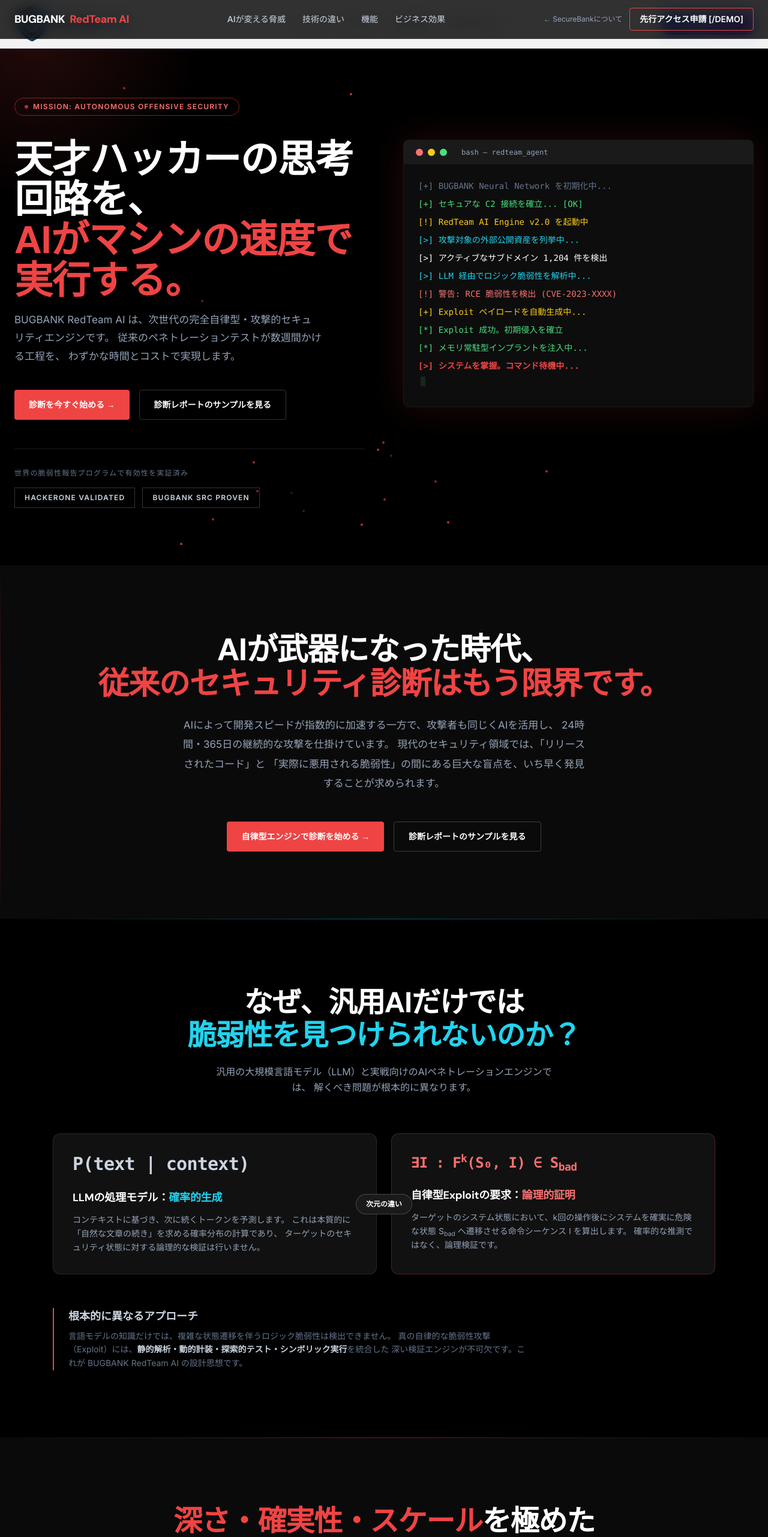
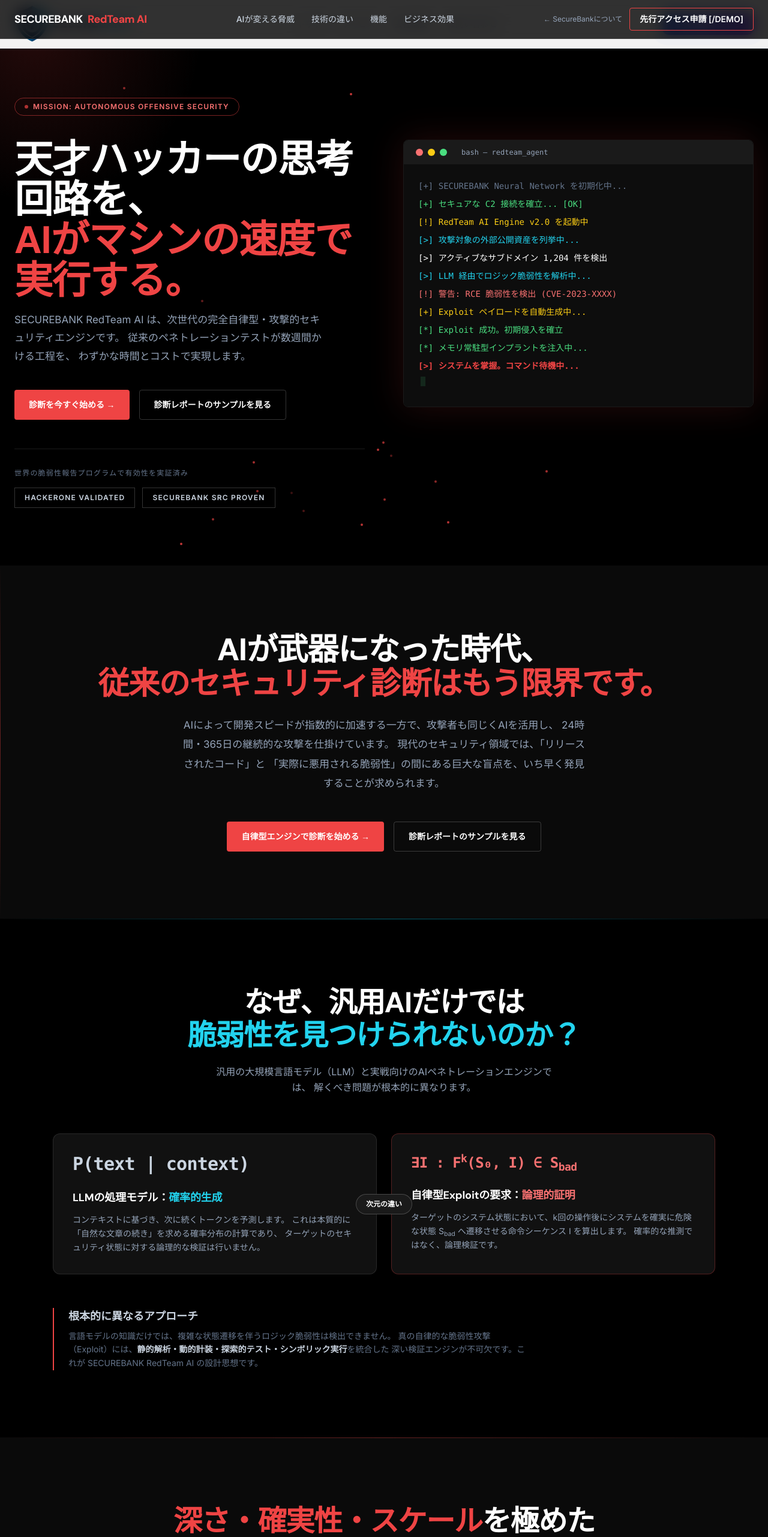
Before and after one commit to gokonishi/securebank-site, a Next.js app: page /ai-hacker in a window 1280 px wide. Shown: the top 2563 px of the page at 60% size. Built offline with nearby package versions, Linux system fonts and the light colour scheme.

Commit message:
fix: BUGBANK → SECUREBANK に名称変更

```diff
--- a/src/app/ai-hacker/layout.tsx
+++ b/src/app/ai-hacker/layout.tsx
@@ -2,7 +2,7 @@
 import Script from "next/script";
 
 export const metadata: Metadata = {
-  title: "BUGBANK RedTeam AI | 自律型ペネトレーションテストエンジン",
+  title: "SECUREBANK RedTeam AI | 自律型ペネトレーションテストエンジン",
   description:
     "天才ハッカーの思考回路をAIがマシンの速度で実行。従来のペネトレーションテストが数週間かける工程を、わずかな時間とコストで実現する自律型セキュリティエンジン。",
 };
--- a/src/components/lp/LpCta.tsx
+++ b/src/components/lp/LpCta.tsx
@@ -44,7 +44,7 @@
           <p className="mt-6 text-xs text-slate-600">
             Powered by{" "}
             <a href="/" className="text-slate-500 hover:text-slate-300 transition-colors">
-              BUGBANK / SecureBank
+              SECUREBANK
             </a>
           </p>
         </motion.div>
--- a/src/components/lp/LpDifferentiation.tsx
+++ b/src/components/lp/LpDifferentiation.tsx
@@ -89,7 +89,7 @@
             言語モデルの知識だけでは、複雑な状態遷移を伴うロジック脆弱性は検出できません。
             真の自律的な脆弱性攻撃（Exploit）には、
             <strong className="text-slate-300">静的解析・動的計装・探索的テスト・シンボリック実行</strong>を統合した
-            深い検証エンジンが不可欠です。これが BUGBANK RedTeam AI の設計思想です。
+            深い検証エンジンが不可欠です。これが SECUREBANK RedTeam AI の設計思想です。
           </p>
         </motion.div>
       </div>
--- a/src/components/lp/LpHeader.tsx
+++ b/src/components/lp/LpHeader.tsx
@@ -19,7 +19,7 @@
         {/* Logo */}
         <Link href="/ai-hacker" className="flex items-center gap-2">
           <span className="font-display font-extrabold text-lg tracking-tight text-white">
-            BUGBANK{" "}
+            SECUREBANK{" "}
           </span>
           <span className="font-display font-extrabold text-lg tracking-tight text-red-500">
             RedTeam AI
--- a/src/components/lp/LpHero.tsx
+++ b/src/components/lp/LpHero.tsx
@@ -4,7 +4,7 @@
 import { useEffect, useState } from "react";
 
 const terminalLines = [
-  { delay: 0,    color: "text-slate-500", text: "[+] BUGBANK Neural Network を初期化中..." },
+  { delay: 0,    color: "text-slate-500", text: "[+] SECUREBANK Neural Network を初期化中..." },
   { delay: 0.6,  color: "text-green-400", text: "[+] セキュアな C2 接続を確立... [OK]" },
   { delay: 1.2,  color: "text-yellow-400", text: "[!] RedTeam AI Engine v2.0 を起動中" },
   { delay: 1.8,  color: "text-cyan-400",  text: "[>] 攻撃対象の外部公開資産を列挙中..." },
@@ -99,7 +99,7 @@
               transition={{ duration: 0.55, delay: 0.25 }}
               className="text-slate-400 text-[17px] leading-[1.8] mb-10 max-w-lg"
             >
-              BUGBANK RedTeam AI は、次世代の完全自律型・攻撃的セキュリティエンジンです。
+              SECUREBANK RedTeam AI は、次世代の完全自律型・攻撃的セキュリティエンジンです。
               従来のペネトレーションテストが数週間かける工程を、
               わずかな時間とコストで実現します。
             </motion.p>
@@ -135,7 +135,7 @@
                 世界の脆弱性報告プログラムで有効性を実証済み
               </p>
               <div className="flex gap-3 flex-wrap">
-                {["HACKERONE VALIDATED", "BUGBANK SRC PROVEN"].map((badge) => (
+                {["HACKERONE VALIDATED", "SECUREBANK SRC PROVEN"].map((badge) => (
                   <span
                     key={badge}
                     className="px-4 py-2 border border-white/20 text-xs font-bold text-slate-300 tracking-widest"
```
